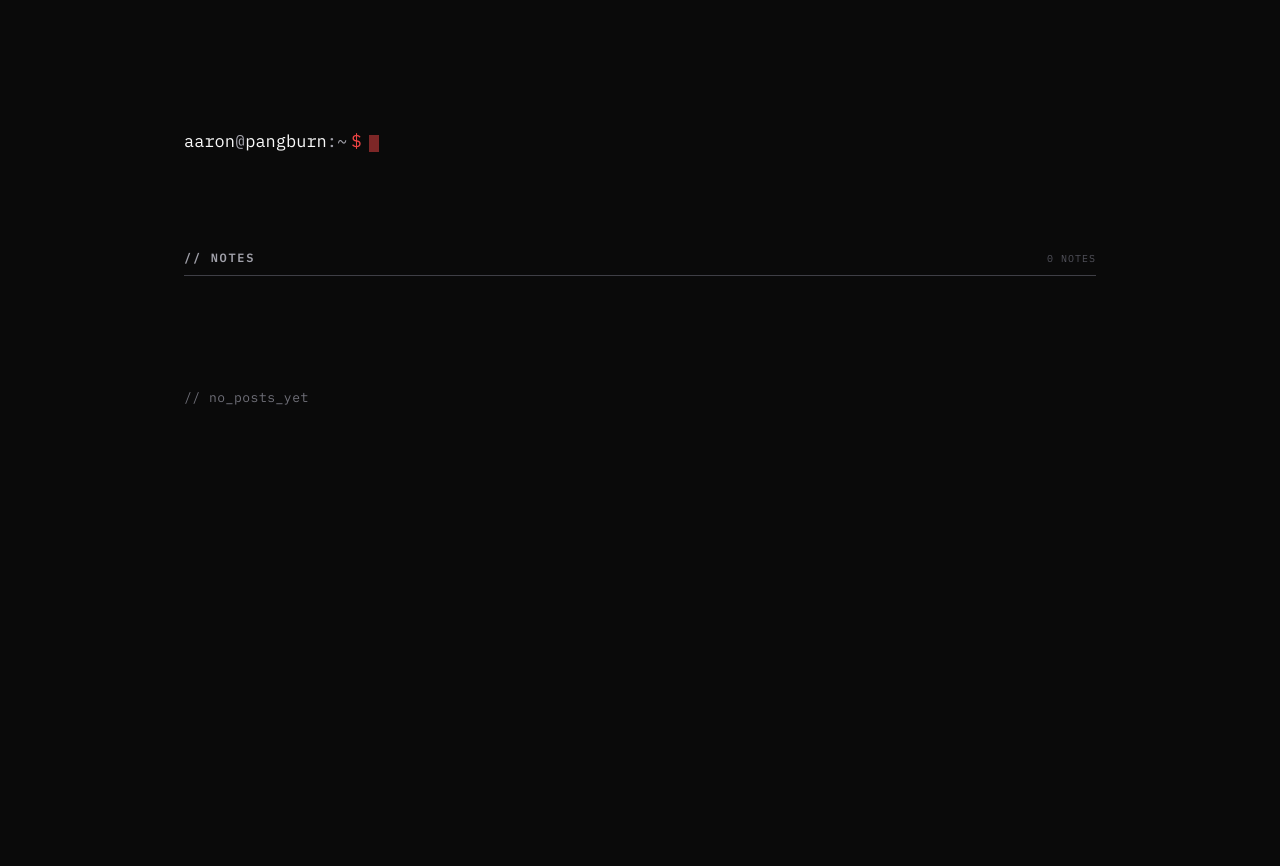
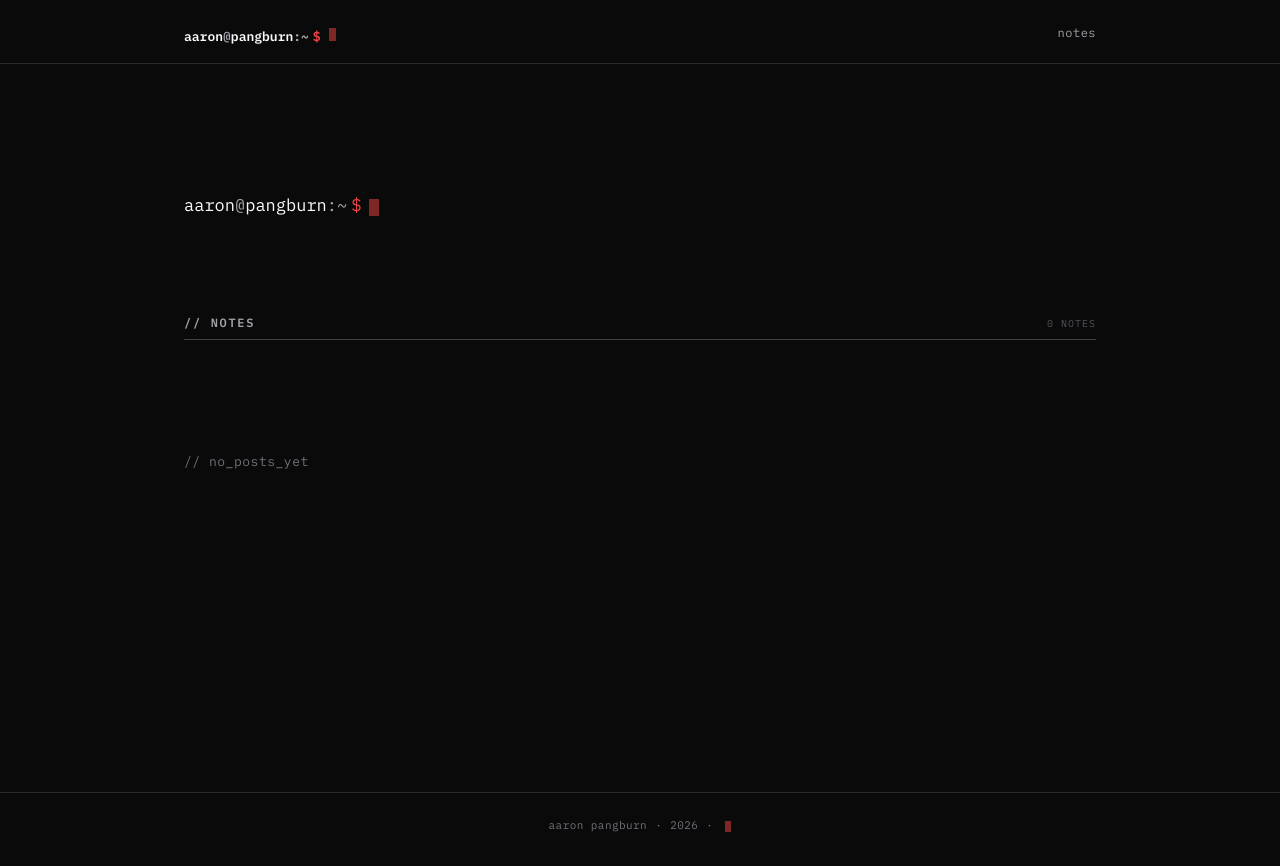
Before and after one commit to ADPangburn/adpangburn-net, a Next.js app: page / in a window 1280 px wide. Before the commit the page ends 800 px from the top, so only its background shows below. Built offline with nearby package versions, Linux system fonts and the light colour scheme.

Commit message:
feat(layout): mount Header/Footer, OG metadata, favicon; fix lint

```diff
--- a/app/layout.tsx
+++ b/app/layout.tsx
@@ -1,5 +1,7 @@
 import type { Metadata } from "next";
 import { IBM_Plex_Sans, IBM_Plex_Mono, JetBrains_Mono } from "next/font/google";
+import Footer from "@/components/Footer";
+import Header from "@/components/Header";
 import "./globals.css";
 
 const plexSans = IBM_Plex_Sans({
@@ -27,14 +29,20 @@ const jetbrainsMono = JetBrains_Mono({
 export const metadata: Metadata = {
   title: "aaron pangburn",
   description:
-    "HITL multi-agent orchestration, from the field. Notes from inside the regulated stack by Aaron Pangburn.",
+    "HITL multi-agent orchestration, from the field — Aaron Pangburn's engineering blog",
   metadataBase: new URL("https://apangburn.net"),
+  icons: { icon: "/favicon.svg" },
   openGraph: {
     title: "aaron pangburn",
-    description: "HITL multi-agent orchestration, from the field.",
+    description: "HITL multi-agent orchestration, from the field",
     url: "https://apangburn.net",
     siteName: "aaron pangburn",
     type: "website",
+  },
+  twitter: {
+    card: "summary",
+    title: "aaron pangburn",
+    description: "HITL multi-agent orchestration, from the field",
   },
 };
 
@@ -48,8 +56,10 @@ export default function RootLayout({
       lang="en"
       className={`${plexSans.variable} ${plexMono.variable} ${jetbrainsMono.variable}`}
     >
-      <body className="min-h-screen bg-bg text-fg-2 font-sans antialiased">
-        {children}
+      <body className="flex flex-col min-h-screen bg-bg text-fg-2 font-sans antialiased">
+        <Header />
+        <main className="flex-1">{children}</main>
+        <Footer />
       </body>
     </html>
   );
--- a/app/not-found.tsx
+++ b/app/not-found.tsx
@@ -1,13 +1,22 @@
 "use client";
 
-import { useEffect, useState } from "react";
+import { useSyncExternalStore } from "react";
+
+function subscribe() {
+  return () => {};
+}
+
+function getClientPath(): string {
+  if (typeof window === "undefined") return "";
+  return window.location.pathname || "";
+}
+
+function getServerPath(): string {
+  return "";
+}
 
 export default function NotFound() {
-  const [path, setPath] = useState("");
-
-  useEffect(() => {
-    setPath(window.location.pathname || "");
-  }, []);
+  const path = useSyncExternalStore(subscribe, getClientPath, getServerPath);
 
   return (
     <div className="mx-auto max-w-col-wide px-5 py-10">
@@ -15,7 +24,7 @@ export default function NotFound() {
         className="font-mono uppercase text-red font-semibold mb-5"
         style={{ fontSize: "11px", letterSpacing: "0.14em" }}
       >
-        // EXIT 404 · resource not found
+        {"// EXIT 404 · resource not found"}
       </div>
 
       <div
--- a/app/page.tsx
+++ b/app/page.tsx
@@ -21,7 +21,7 @@ export default function Home() {
             className="font-mono uppercase m-0 text-fg-3 font-semibold"
             style={{ fontSize: "12px", letterSpacing: "0.14em" }}
           >
-            // notes
+            {"// notes"}
           </h2>
           <span
             className="font-mono uppercase text-fg-5"
@@ -34,7 +34,7 @@ export default function Home() {
           className="font-mono text-fg-4 m-0 py-9"
           style={{ fontSize: "13px", letterSpacing: "0.04em" }}
         >
-          // no_posts_yet
+          {"// no_posts_yet"}
         </p>
       </section>
     </div>
```
